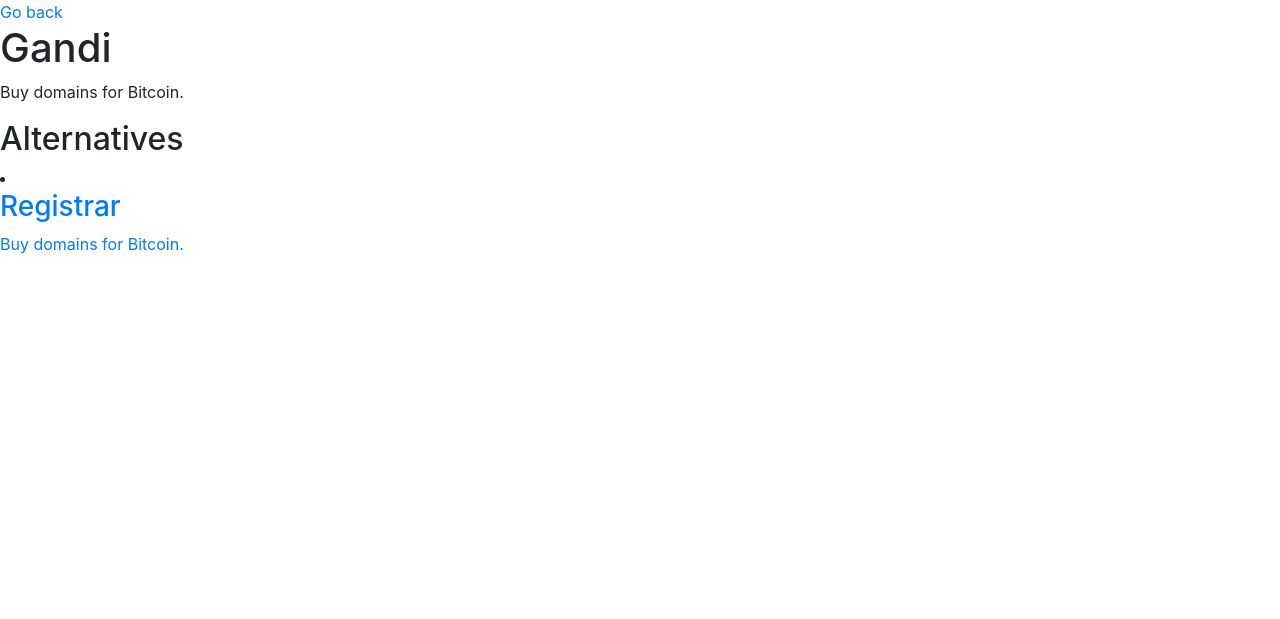
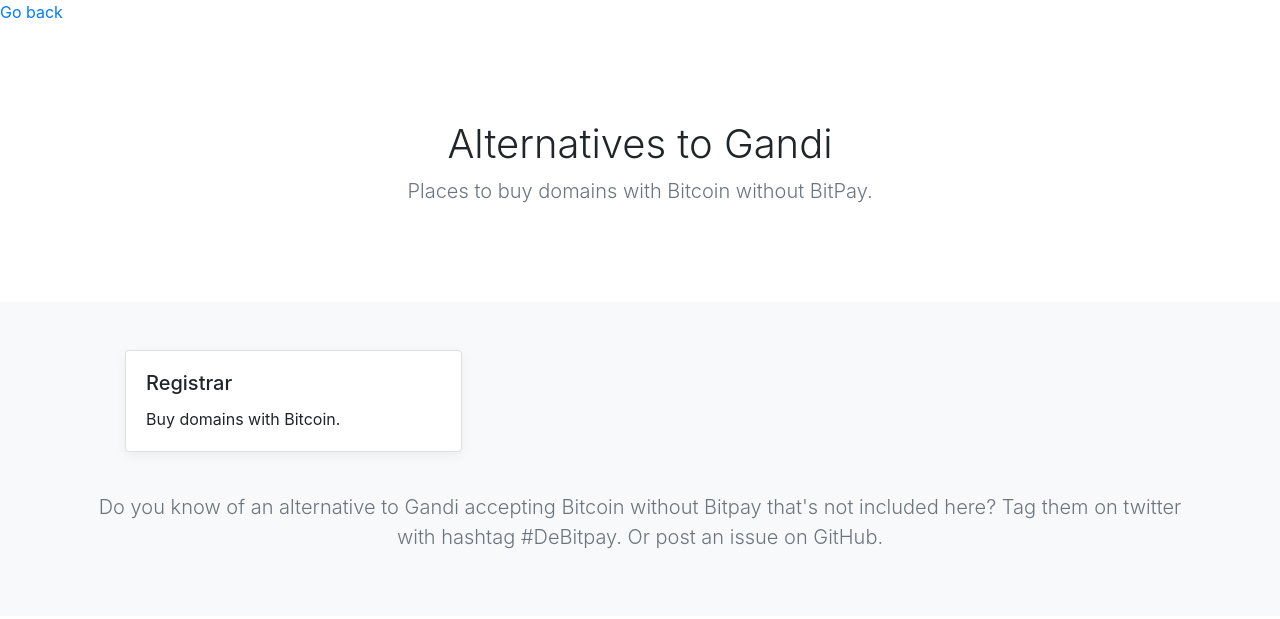
Before and after one commit to alexk111/DeBitpay-Directory, an Eleventy site: page src/places/gandi.md in a window 1280 px wide. Built offline with nearby package versions, Linux system fonts and the light colour scheme; Eleventy itself is replaced by a stand-in of ours; files that its build step writes are made by us from their sources.

Commit message:
Alternative pages

```diff
--- a/src/_includes/layouts/place.njk
+++ b/src/_includes/layouts/place.njk
@@ -7,13 +7,40 @@
   <a href="{{ '/' | url }}">Go back</a>
 </div>
 
-<h1>{{ title }}</h1>
-<p>{{ description }}</p>
+{% set alternativeslist = collections.alternatives %}
 
-<h2>Alternatives</h2>
+<main role="main" id="alternatives">
+  <section class="jumbotron text-center">
+    <div class="container">
+      <h1 class="jumbotron-heading">
+        Alternatives to {{ title }}
+      </h1>
+      <p class="lead text-muted">
+        Places to {{ description | uncapitalize | openSentence }} without BitPay.
+      </p>
+    </div>
+  </section>
 
-{% set alternativeslist = collections.alternatives %}
-{{inputPath}}
-{% for item in alternativeslist | altFor(page.fileSlug) %}
-{% include "place-summary.njk" %}
-{% endfor %}
+  <div class="album py-5 bg-light">
+    <div class="container">
+      <ul class="row list">
+        {% for item in alternativeslist | altFor(page.fileSlug) %}
+          <div class="col-md-4">
+            <a class="card-link" href="{{ item.data.homepage | url }}" target="_blank">
+              <div class="card mb-4 box-shadow">
+                <div class="card-body">
+                  <h5 class="card-title">{{ item.data.title }}</h5>
+                  <p class="card-text">{{ item.data.description }}</p>
+                </div>
+              </div>
+            </a>
+          </div>
+        {% endfor %}
+      </ul>
+
+      <p class="lead text-muted text-center">
+        Do you know of an alternative to {{ title }} accepting Bitcoin without Bitpay that's not included here? Tag them on twitter with hashtag #DeBitpay. Or post an issue on GitHub.
+      </p>
+    </div>
+  </div>
+</main>
--- a/src/alternatives/registrar.md
+++ b/src/alternatives/registrar.md
@@ -1,6 +1,6 @@
 ---
 title: Registrar
-description: Buy domains for Bitcoin.
+description: Buy domains with Bitcoin.
 homepage: https://registrar.com
 altFor: ['gandi', 'namecheap']
 ---
--- a/src/alternatives/registrar2.md
+++ b/src/alternatives/registrar2.md
@@ -1,6 +1,6 @@
 ---
 title: Registrar 2
-description: Buy domains for Bitcoin.
+description: Buy domains with Bitcoin.
 homepage: https://registrar2.com
 altFor: ['namecheap']
 ---
--- a/src/index.njk
+++ b/src/index.njk
@@ -29,10 +29,9 @@
           <div class="col-md-4">
             <a class="card-link" href="{{ item.url | url }}">
               <div class="card mb-4 box-shadow">
-                {# <img class="card-img-top" data-src="holder.js/100px225?theme=thumb&bg=55595c&fg=eceeef&text=Thumbnail" alt="Card image cap"> #}
                 <div class="card-body">
                   <h5 class="card-title">{{ item.data.title }}</h5>
-                  <p class="card-text">Find alternatives to {{ item.data.description | uncapitalize }}</p>
+                  <p class="card-text">Find alternatives to {{ item.data.description | uncapitalize | openSentence }} without Bitpay.</p>
                 </div>
               </div>
             </a>
@@ -41,7 +40,7 @@
       </ul>
 
       <p class="lead text-muted text-center">
-        Do you know of a merchant accepting Bitcoin via Bitpay that's not included here? Tag them on twitter with hashtag #DeBitpay.
+        Do you know of a merchant accepting Bitcoin via Bitpay that's not included here? Tag them on twitter with hashtag #DeBitpay. Or post an issue on GitHub.
       </p>
     </div>
   </div>
--- a/src/places/gandi.md
+++ b/src/places/gandi.md
@@ -1,5 +1,6 @@
 ---
 title: Gandi
-description: Buy domains for Bitcoin.
+description: Buy domains with Bitcoin.
 homepage: https://gandi.com
+twitter: gandi
 ---
--- a/src/places/namecheap.md
+++ b/src/places/namecheap.md
@@ -1,5 +1,6 @@
 ---
 title: Namecheap
-description: Buy domains for Bitcoin.
+description: Buy domains with Bitcoin.
 homepage: https://namecheap.com
+twitter: namecheap
 ---
--- a/src/styles/index.scss
+++ b/src/styles/index.scss
@@ -42,16 +42,25 @@
 }
 
 .card-link {
-  > div, .card-text {
+  > div, .card-title, .card-text {
     transition: all 300ms ease-in-out;
   }
   &:hover {
     > div {
       transform: translateY(-6px);
     }
-    .card-text {
-      color: $color-brand;
-    }
+  }
+}
+
+#places .card-link:hover {
+  .card-text {
+    color: $color-brand;
+  }
+}
+
+#alternatives .card-link:hover {
+  .card-title {
+    color: $color-brand;
   }
 }
 
```
Also changed, not shown: .eleventy.js.
